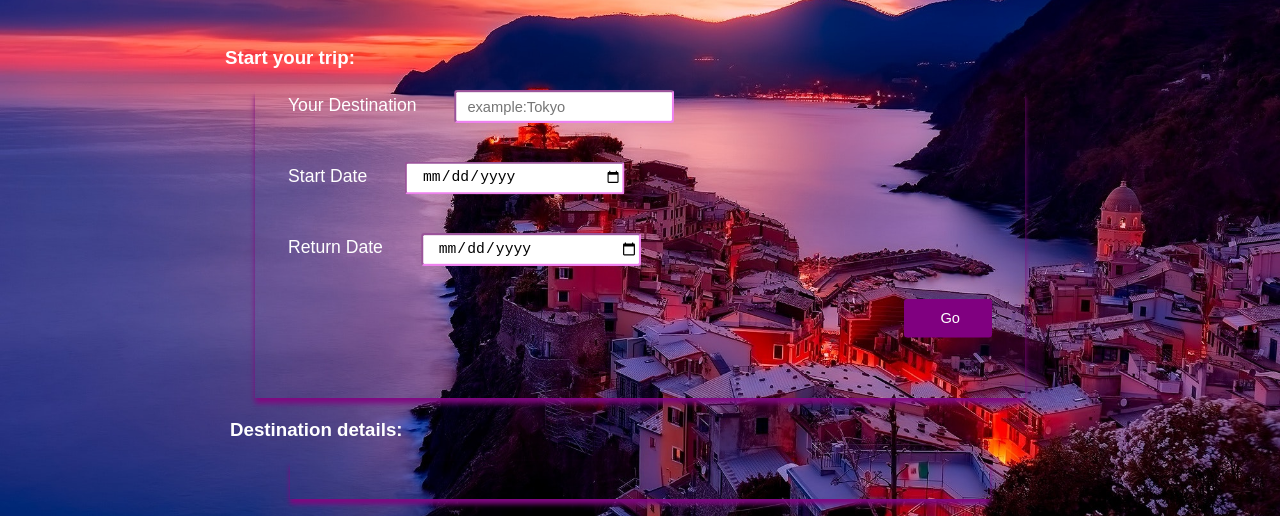
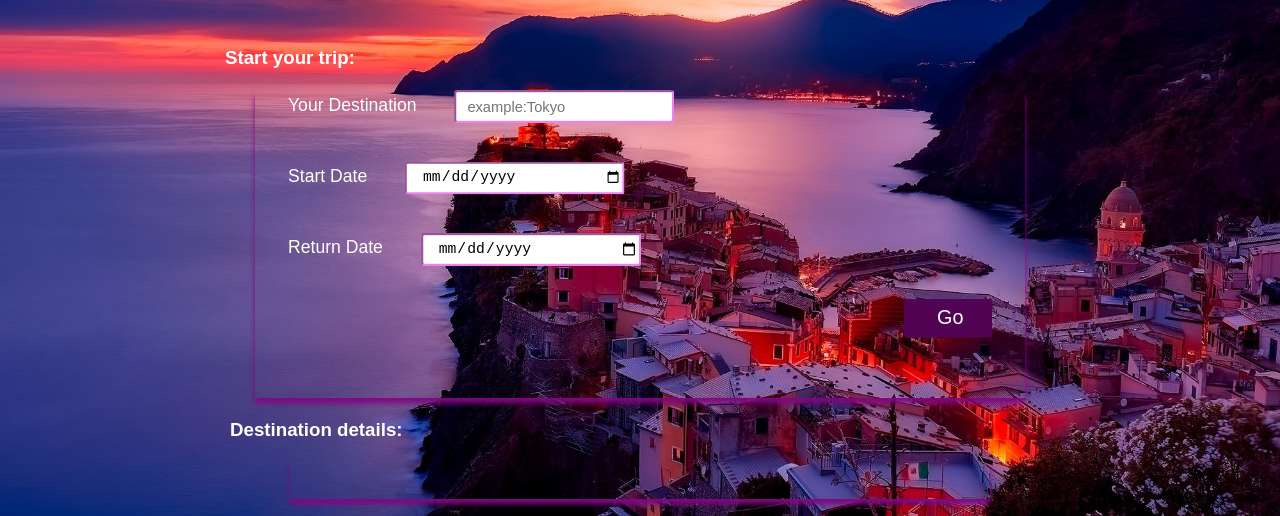
Before and after one commit to ZQWang39/Udacity-Project-5.FEND-Capstone-Project-Travel-App, a website built with webpack: page src/client/views/index.html in a window 1280 px wide. In both pictures the pointer is over the input "Go". Shown: the part 83-599 px from the top of the page. Built offline with nearby package versions, Linux system fonts and the light colour scheme.

Commit message:
Update submit button styles

```diff
--- a/src/client/styles/style.scss
+++ b/src/client/styles/style.scss
@@ -16,7 +16,6 @@ body {
     font-family: 'Fjalla One', sans-serif;
     color:$text-color;
 }
-
 
 
 nav{
@@ -119,10 +118,6 @@ nav {
 }
 
 
-
-
-
-
  .city,.startDate,.returnDate{
      margin-top:35px;
      margin-left: 30px;
@@ -140,6 +135,7 @@ nav {
      float: right;
      width: 80px;
      height:35px;
+     font-size: 18px;
      margin-top: 30px;
      margin-right: 30px;
      border:none;
@@ -148,11 +144,9 @@ nav {
      color: $text-color;
      cursor: pointer;
      &:hover{
-        background: purple;
+        background: rgb(83, 3, 83);
     }
  }
-
-
 
 
  .footer{
```
